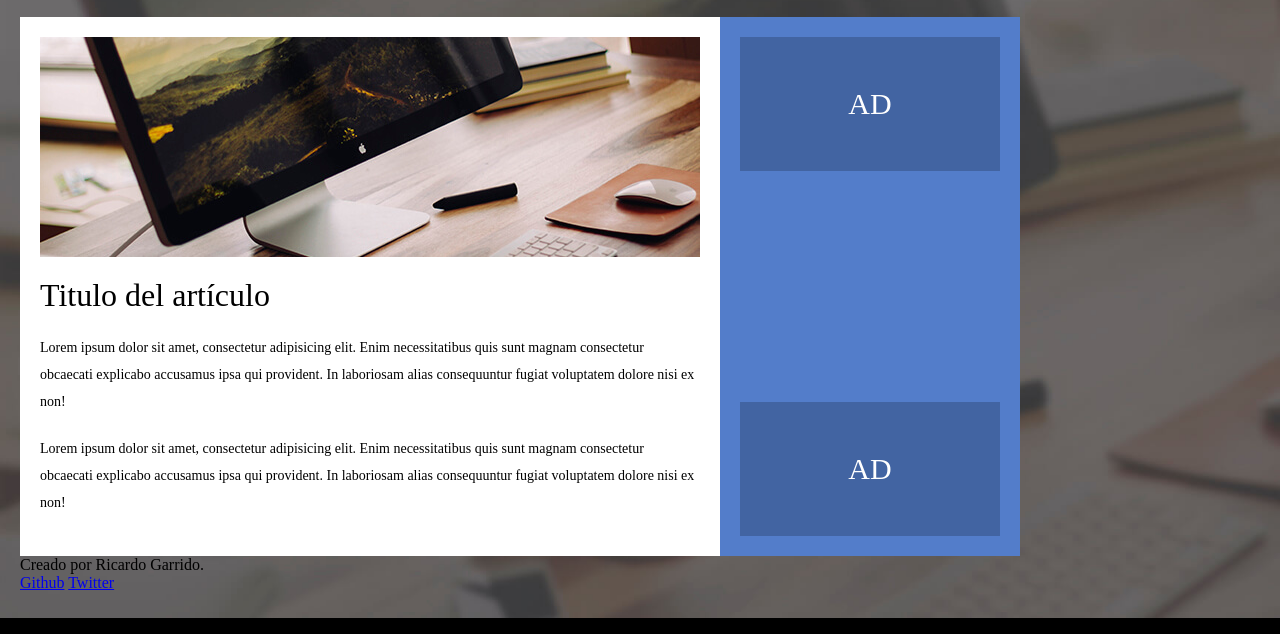
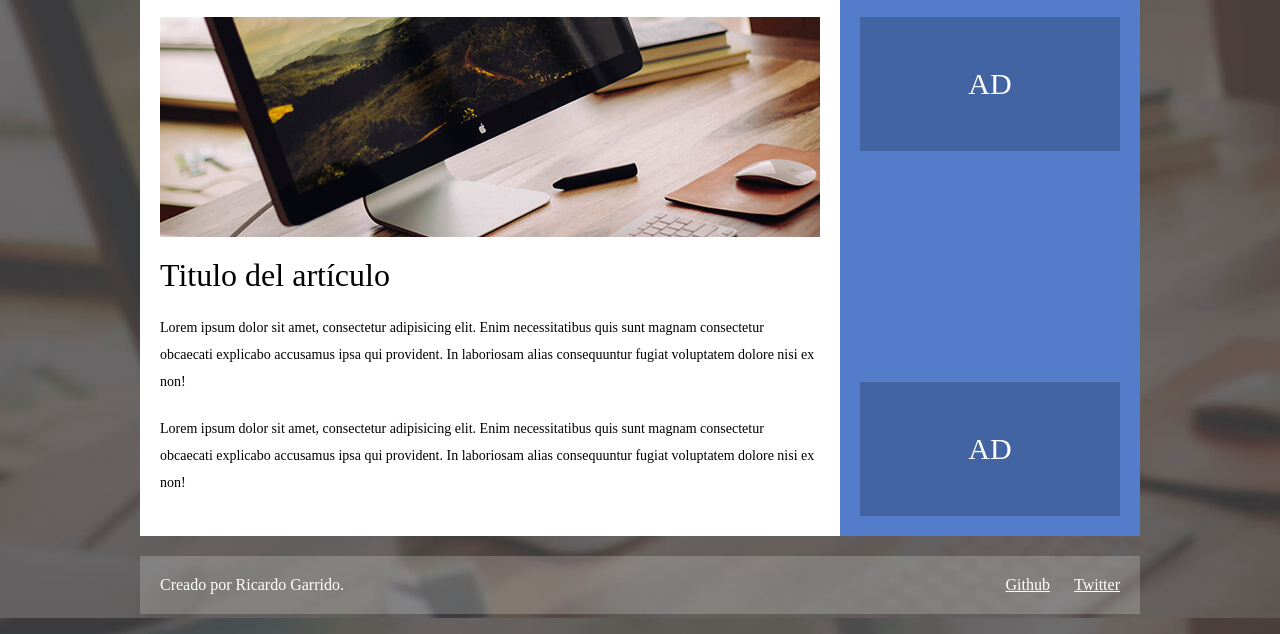
Before and after one commit to rych182/flexbox-ejercicios-fmp, a plain HTML site: page index.html in a window 1280 px wide. Shown: the part 182-816 px from the top of the page. Drawn offline with Linux system fonts and the light colour scheme.

Commit message:
Footer con flexbox y centrar el diseño

```diff
--- a/estilos.css
+++ b/estilos.css
@@ -14,8 +14,7 @@ body {
 }
 
 .contenedor { /*Contenedor PADRE de todo*/
-	/*margin: auto;*/
-	margin: 20px;
+	margin: auto; /*centra todo tu diseño en la página*/
 	width: 90%;
 	max-width: 1000px;
 	display: flex; /*Mandamos llamar a flexbox*/
@@ -89,3 +88,25 @@ aside .ad { /*aside es PADRE y .ad es HIJO*/
 	/*margin-bottom: 20px;*/
 
 }
+
+footer {
+	margin: 20px 0;
+	background: rgba(255,255,255,.2);/*color blanco*/
+	padding: 20px;
+	width: 100%;
+	color: #fff;
+	display: flex;
+	flex-direction:row;
+	flex-wrap:no-wrap;/*Hace que ponga los links y el texto a la misma altura*/
+	justify-content:space-between;
+}
+
+footer .redes-sociales a {
+	color: #fff;
+	text-decoration: underline;
+	margin-left: 20px; /*El margen se lo pusimos a la izquierda por que después lo pasaremos a la derecha con flexbox*/
+}
+
+footer .redes-sociales a:hover {
+	text-decoration: none;
+}
```
